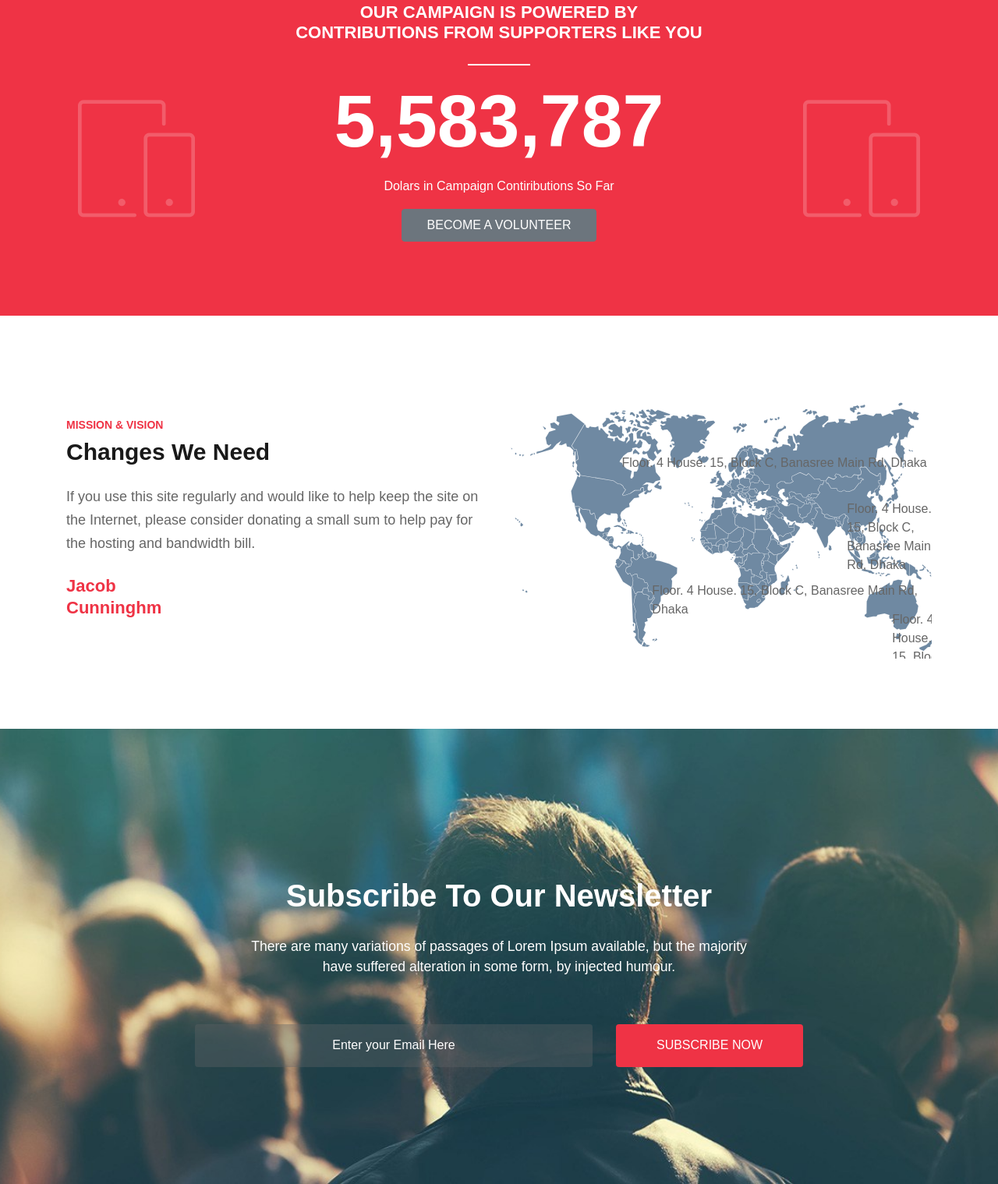
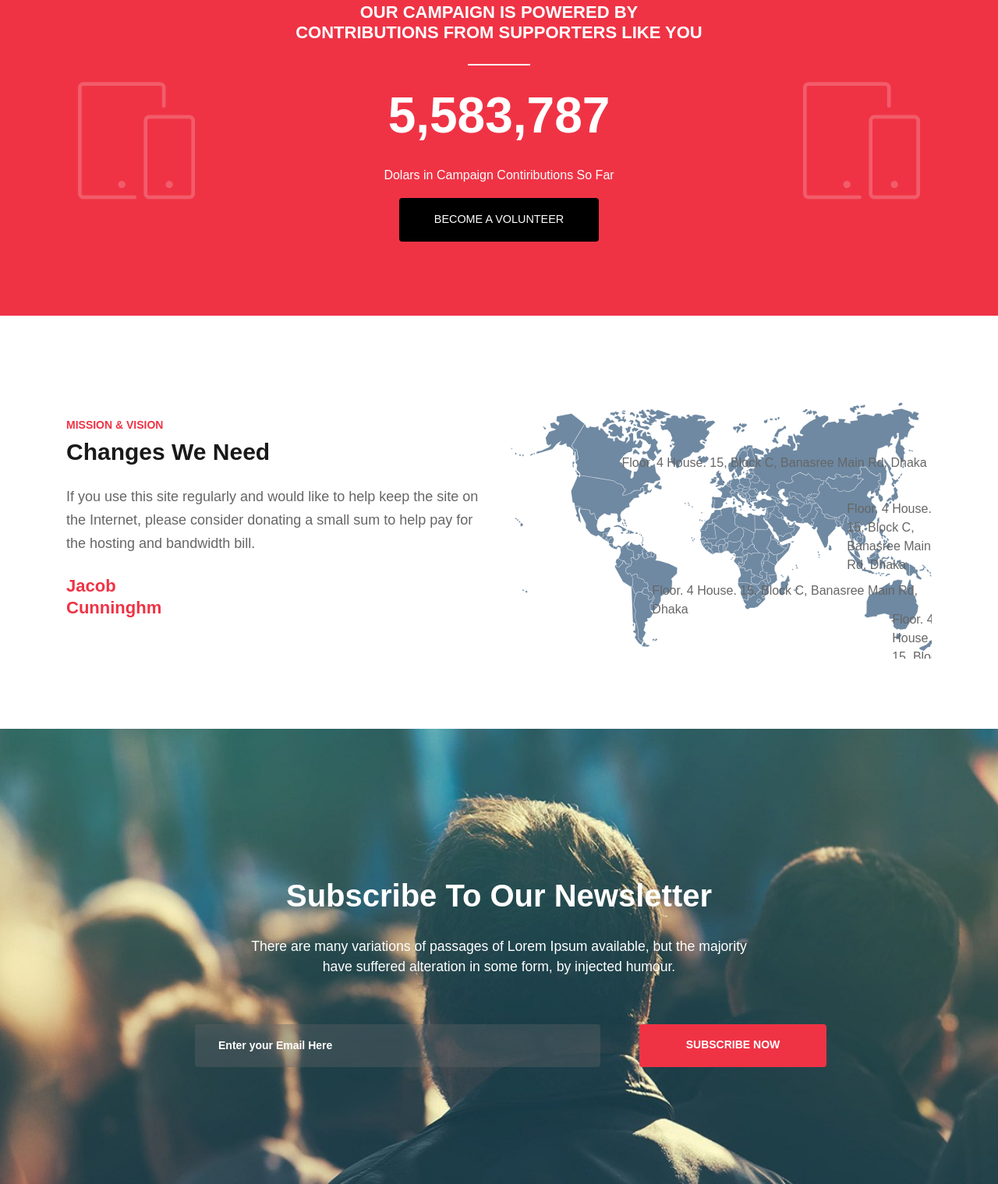
Before and after one commit to tomkowalczyktk/Political, a plain HTML site: page index.html in a window 1280 px wide. Shown: the part 2640-4159 px from the top of the page at 78% size. Drawn offline with nearby package versions, Linux system fonts and the light colour scheme.

Commit message:
a bit more

```diff
--- a/css/main.css
+++ b/css/main.css
@@ -391,27 +391,30 @@ nav .navbar {
 }
 
 .contr {
-  font-size: 95px;
+  width: 100%;
+  font-size: 4rem;
   font-weight: 900;
-  font-family: "Poppins", sans-serif;
+  font-family: "Montserrat", sans-serif;
   display: block;
   text-align: center;
+  line-height: 2;
+  margin: auto;
+
 }
 
 .btn--volunteer {
-  color: var(--primaryTextColor);
+  color: #ffffff;
   padding: 0.5em 2em;
   display: block;
   margin: auto;
 }
 
-.btn--volunteer button {
+.btn--volunteer {
   background-color: black;
   border: none;
   border-radius: 4px;
   color: #ffffff;
   width: 16rem;
-  ;
   height: 3.5rem;
   font-size: 0.9rem;
 }
@@ -507,6 +510,8 @@ nav .navbar {
 }
 
 .form--subscribe {
+  display: inline-flex;
+  flex-wrap: wrap;
   padding-left: 150px;
   padding-right: 150px;
   color: #ffffff;
@@ -517,13 +522,14 @@ nav .navbar {
 .form--subscribe .input--field {
   border: none;
   border-radius: 4px;
-  width: 100%;
+  width: 520px;
+  height: 55px;
   font-family: "Montserrat", sans-serif;
-
-  text-align: center;
-  text-rendering: auto;
-  display: flex;
-  height: 55px;
+  text-align: left;
+  font-size: 14px;
+  font-weight: 600;
+  display: inline-flex;
+  padding: 15px 30px;
   color: #ffffff;
   background-color: rgba(94, 97, 100, 0.4);
   margin-bottom: 10px;
@@ -531,14 +537,20 @@ nav .navbar {
 }
 
 .btn--subscribe {
-  background-color: #EF3345;
+  display: inline-flex;
+  padding: 15px 45px;
+  height: 55px;
   width: 100%;
   font-family: "Montserrat", sans-serif;
+  font-size: 14px;
+  font-weight: 600;
   text-align: center;
-  color: var(--primaryTextColor);
-  height: 55px;
+  vertical-align: middle;
+  color: #ffffff;
+  background-color: #EF3345;
   text-rendering: auto;
   position: relative;
+  margin-left: 30px;
   justify-content: center;
 }
 .container-news{
--- a/index.html
+++ b/index.html
@@ -18,7 +18,7 @@
   <title>Political</title>
 </head>
 
-<body>
+<body class=>
   <section class="section section__main img-responsive ">
     <section class="section-header">
       <div class="header header--contactbar">
@@ -253,20 +253,20 @@
     <div class="container">
       <div class="row">
         <div class="contribiusion-icon">
-          <i class="icon-mobile"></i>
+          <i class="icon-mobile d-none d-md-block"></i>
         </div>
 
         <div class="contribiusion-icon contribiusion-icon--right ">
-          <i class="icon-mobile"></i>
+          <i class="icon-mobile d-none d-md-block"></i>
         </div>
 
         <div class="col-sm-6 offset-sm-3">
 
-          <div class="numbers">
+          <div class="numbers ">
             <h3>OUR CAMPAIGN IS POWERED BY CONTRIBUTIONS FROM SUPPORTERS LIKE YOU</h3>
             <div class="underscore"></div>
-            <div class="contr">
-              <output>5,583,787</output>
+            <div class="contr flex-sm-shrink-1">
+              <output class="d-inline-flex">5,583,787</output>
             </div>
             <p>Dolars in Campaign Contiributions So Far</p>
 
@@ -885,12 +885,12 @@
         some form, by injected humour.
       </p>
       <div class="container container--form">
-        <form action="#" class="form form--subscribe">
+        <form action="#" class="form form--subscribe d-inline-flex">
           <div class="row row--subscribe">
             <div class="col-xs-6 col-md-8">
-              <input type="text" class="input--field" placeholder="Enter your Email Here" class="input--subscribe">
+              <input type="text" class="input--field " placeholder="Enter your Email Here" class="input--subscribe">
             </div>
-            <div class="col-xs-6 col-md-4">
+            <div class="col-xs-6 col-md-4 ">
               <button type="button" class="btn btn--subscribe">SUBSCRIBE NOW</button>
             </div>
           </div>
@@ -921,7 +921,7 @@
               </div>
 
               <p class="card-text">There are many variations of passages of Lorem Ipsum available, but the majority
-                have suffered alteration in sbtn-sm card__btn              </p>
+                have suffered alteration in sbtn-sm card__btn </p>
               <a href="#" class="btn btn-sm card__btn">read more</a>
             </div>
           </div>
@@ -938,7 +938,7 @@
               </div>
 
               <p class="card-text">There are many variations of passages of Lorem Ipsum available, but the majority
-                have suffered alteration in sbtn-sm card__btn              </p>
+                have suffered alteration in sbtn-sm card__btn </p>
               <a href="#" class="btn btn-sm card__btn">read more</a>
             </div>
           </div>
@@ -955,7 +955,7 @@
               </div>
 
               <p class="card-text">There are many variations of passages of Lorem Ipsum available, but the majority
-                have suffered alteration in sbtn-sm card__btn              </p>
+                have suffered alteration in sbtn-sm card__btn </p>
               <a href="#" class="btn btn-sm card__btn">read more</a>
             </div>
           </div>
@@ -963,6 +963,14 @@
       </div>
     </div>
 
+  </section>
+  <section class="section section-footer">
+    <div class="section-footer__top">
+
+    </div>
+    <div class="section-footer__bottom">
+
+    </div>
   </section>
 
   <script src="https://code.jquery.com/jquery-3.3.1.slim.min.js" integrity="sha384-q8i/X+965DzO0rT7abK41JStQIAqVgRVzpbzo5smXKp4YfRvH+8abtTE1Pi6jizo"
```
